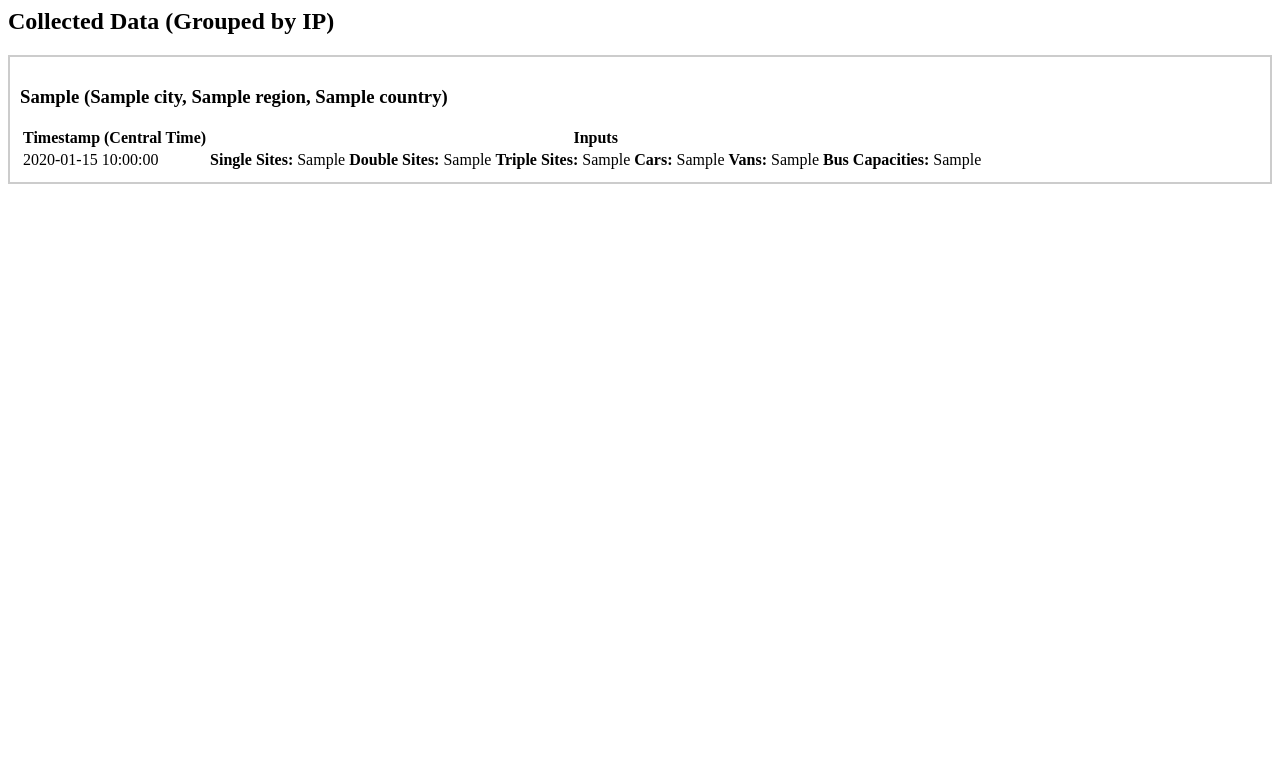
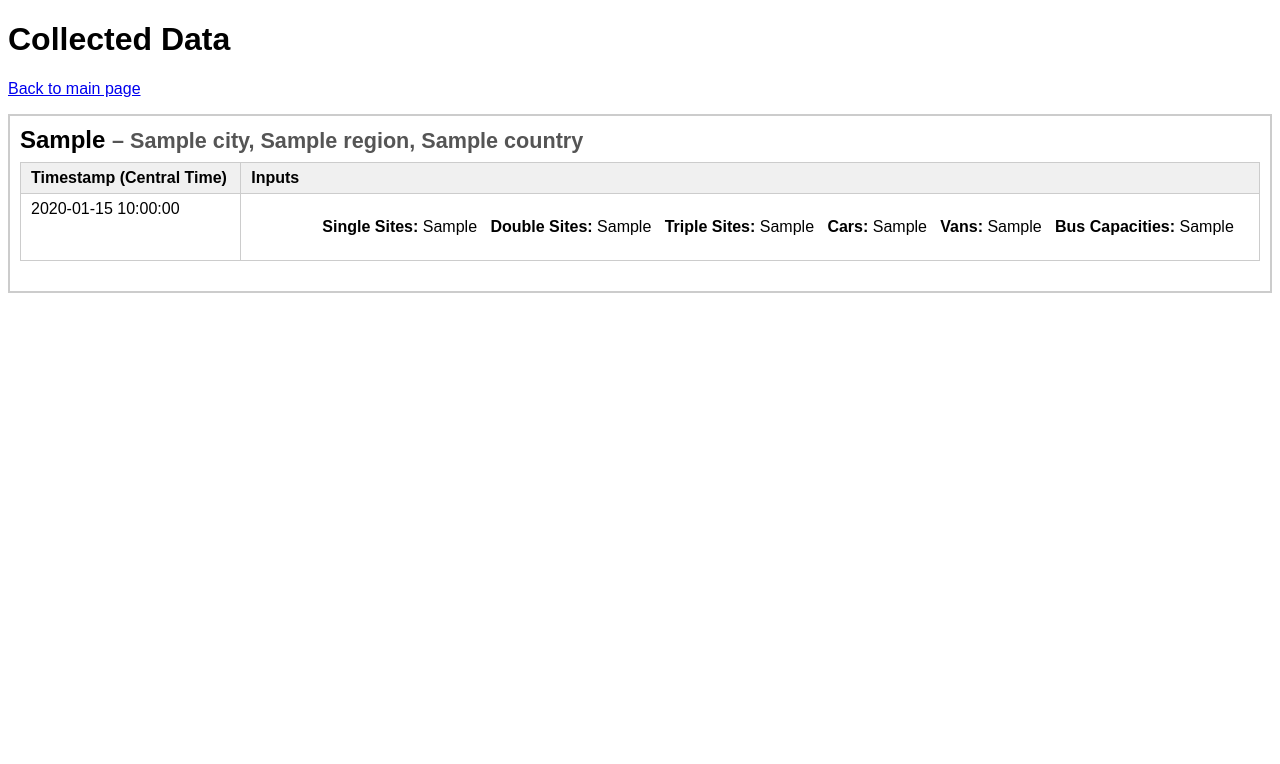
Before and after one commit to cbmckinstry/Clustering, a Flask app: template templates/data.html in a window 1280 px wide. Shown: the top 764 px of the page. Run offline with Flask 3, Linux system fonts and the light colour scheme; the template is opened without the code that fills it: most values are stand-ins (such as "Sample title", 1, 10 or a date in 2020).

Commit message:
Updated collection

```diff
--- a/app.py
+++ b/app.py
@@ -114,9 +114,16 @@ def data_view():
     if not session.get("data_admin"):
         return redirect(url_for("data_login"))
 
-    # newest first
+    # newest first overall
     entries = list(reversed(DATA_LOG))
-    return render_template("data.html", entries=entries)
+
+    # Group by IP
+    grouped_entries = {}
+    for e in entries:
+        ip = e["ip"]
+        grouped_entries.setdefault(ip, []).append(e)
+
+    return render_template("data.html", grouped_entries=grouped_entries)
 
 
 if __name__ == '__main__':
--- a/templates/data.html
+++ b/templates/data.html
@@ -1,29 +1,48 @@
-{% if entries %}
+<!doctype html>
+<html lang="en">
+<head>
+    <meta charset="utf-8">
+    <title>Collected Data</title>
+    <style>
+        body { font-family: sans-serif; }
+        table { border-collapse: collapse; width: 100%; margin-bottom: 20px; }
+        th, td { border: 1px solid #ccc; padding: 6px 10px; text-align: left; vertical-align: top; }
+        th { background: #f0f0f0; }
+        .input-box { white-space: pre-wrap; }
+        .ip-block {
+            margin-bottom: 35px;
+            padding: 10px;
+            border: 2px solid #ccc;
+        }
+        .ip-heading {
+            margin: 0 0 8px 0;
+        }
+        .ip-meta {
+            font-size: 0.9em;
+            color: #555;
+        }
+    </style>
+</head>
+<body>
 
-{% set grouped = {} %}
+<h1>Collected Data</h1>
+<p><a href="{{ url_for('index') }}">Back to main page</a></p>
 
-{# ---- Group entries by IP ---- #}
-{% for e in entries %}
-{% set ip = e.ip %}
-{% if ip not in grouped %}
-{% set _ = grouped.update({ ip: [] }) %}
-{% endif %}
-{% set _ = grouped[ip].append(e) %}
-{% endfor %}
+{% if grouped_entries %}
+{% for ip, group in grouped_entries.items() %}
+<div class="ip-block">
 
-<h2>Collected Data (Grouped by IP)</h2>
-
-{% for ip, group in grouped.items() %}
-<div style="margin-bottom: 35px; padding: 10px; border: 2px solid #ccc;">
-
-    <h3>
+    <!-- IP header with city/state/country -->
+    <h2 class="ip-heading">
         {{ ip }}
-        {% if group[0].geo %}
-        ({{ group[0].geo.city or "Unknown" }},
-        {{ group[0].geo.region or "Unknown" }},
-        {{ group[0].geo.country or "Unknown" }})
+        {% if group[0].geo is defined and group[0].geo %}
+        <span class="ip-meta">
+                        – {{ group[0].geo.city or 'Unknown city' }},
+                          {{ group[0].geo.region or 'Unknown region' }},
+                          {{ group[0].geo.country or 'Unknown country' }}
+                    </span>
         {% endif %}
-    </h3>
+    </h2>
 
     <table>
         <thead>
@@ -33,25 +52,24 @@
         </tr>
         </thead>
         <tbody>
+
         {% for e in group %}
         <tr>
             <td>{{ e.timestamp }}</td>
             <td class="input-box">
-                <strong>Single Sites:</strong> {{ e.input.int1 }}
-                <strong>Double Sites:</strong> {{ e.input.int2 }}
-                <strong>Triple Sites:</strong> {{ e.input.int3 }}
-                <strong>Cars:</strong> {{ e.input.int4 }}
-                <strong>Vans:</strong> {{ e.input.int5 }}
-                <strong>Bus Capacities:</strong> {{ e.input.int_list }}
+                <strong>Single Sites:</strong> {{ e.input.int1 }}   <strong>Double Sites:</strong> {{ e.input.int2 }}   <strong>Triple Sites:</strong> {{ e.input.int3 }}   <strong>Cars:</strong> {{ e.input.int4 }}   <strong>Vans:</strong> {{ e.input.int5 }}   <strong>Bus Capacities:</strong> {{ e.input.int_list }}
             </td>
         </tr>
         {% endfor %}
+
         </tbody>
     </table>
 
 </div>
 {% endfor %}
-
 {% else %}
 <p>No entries logged yet.</p>
 {% endif %}
+
+</body>
+</html>
```
